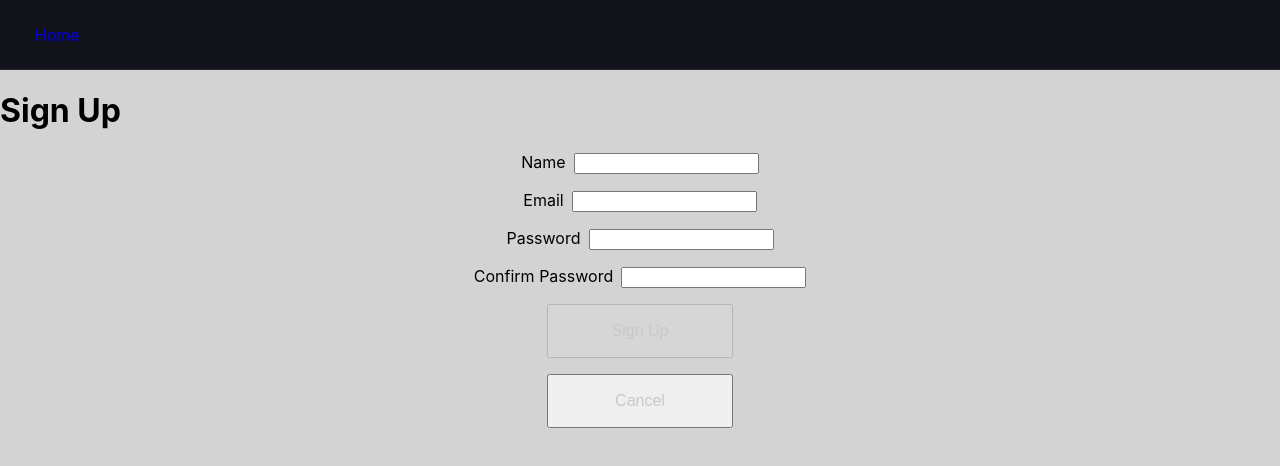
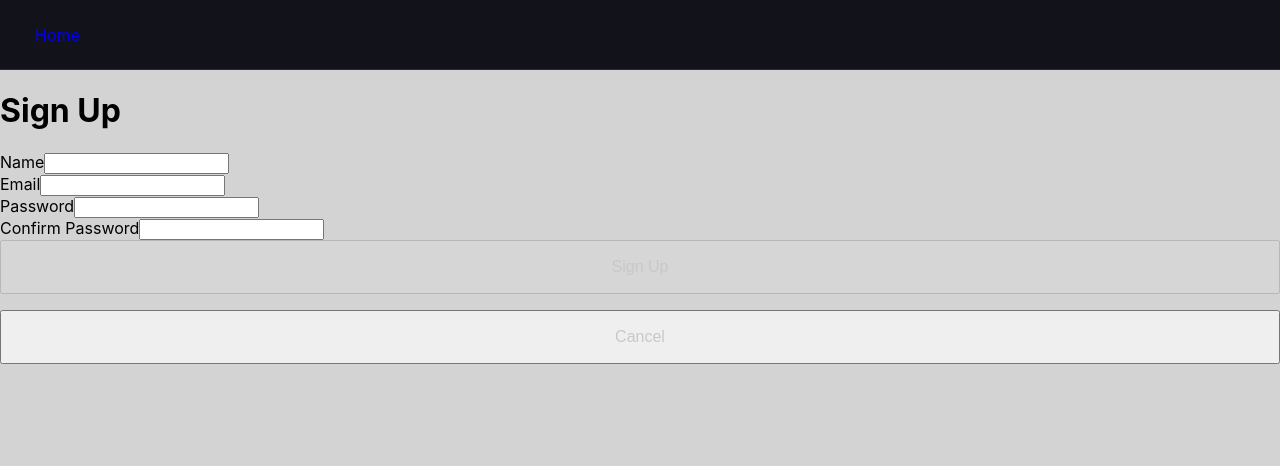
Before and after one commit to vzarate-94/NewHacks, a React (Create React App) app: page /signup in a window 1280 px wide. Shown: the top 466 px of the page. Built offline with nearby package versions, Linux system fonts and the light colour scheme.

Commit message:
move signup form to auth pages

```diff
--- a/src/App/App.css
+++ b/src/App/App.css
@@ -18,7 +18,7 @@
 .layout{
   display: flex;
   flex-direction: column;
-  width: 50%;
+  width: 60%;
   height: 90vh;
   overflow-y: scroll;
   position: relative;
@@ -38,7 +38,7 @@
   display: flex;
   flex-direction: column;
   align-items: center;
-  width: 30%;
+  width: 23%;
   min-height: 100vh;
   background: rgb(255, 237, 237);
   padding: 10px 10px 94px 10px;
--- a/src/components/Layout/Leaderboard/Leaderboard.jsx
+++ b/src/components/Layout/Leaderboard/Leaderboard.jsx
@@ -28,7 +28,7 @@ const Leaderboard = (props) => {
         <div className="leaderboard">
             <div className="user-list-container">
                 <div className="user-list-header">
-                    <h3>Top Users</h3>
+                    <h3>Categories</h3>
                 </div>
                 {userList?.map((user) => (
         <div className="leader-card" key={user._id}>
--- a/src/components/SignupForm/SignupForm.module.css
+++ /dev/null
@@ -1,14 +0,0 @@
-.container {
-  display: flex;
-  flex-flow: column;
-  align-items: center;
-}
-
-.label,
-.button {
-  margin-right: .5rem;
-}
-
-.inputContainer {
-  margin-bottom: 1rem;
-}
--- a/src/pages/Auth/Signup.jsx
+++ b/src/pages/Auth/Signup.jsx
@@ -1,5 +1,5 @@
 import React, { useState } from 'react'
-import SignupForm from '../../components/SignupForm/SignupForm'
+import SignupForm from '../Auth/SignupForm'
 import './Auth.css'
 
 const Signup = (props) => {
--- a/src/components/SignupForm/SignupForm.jsx
+++ b/src/pages/Auth/SignupForm.jsx
@@ -1,6 +1,6 @@
 import React, { useState, useEffect } from 'react'
 import { Link, useHistory } from 'react-router-dom'
-import styles from './SignupForm.module.css'
+import './Auth.css'
 import * as authService from '../../services/authService'
 
 const SignupForm = (props) => {
@@ -39,10 +39,10 @@ const SignupForm = (props) => {
     <form
       autoComplete="off"
       onSubmit={handleSubmit}
-      className={styles.container}
+      className='container'
     >
-      <div className={styles.inputContainer}>
-        <label htmlFor="name" className={styles.label}>
+      <div className='inputContainer'>
+        <label htmlFor="name" className='label'>
           Name
         </label>
         <input
@@ -54,8 +54,8 @@ const SignupForm = (props) => {
           onChange={handleChange}
         />
       </div>
-      <div className={styles.inputContainer}>
-        <label htmlFor="email-input" className={styles.label}>Email</label>
+      <div className='inputContainer'>
+        <label htmlFor="email-input" className='label'>Email</label>
         <input
           type="text"
           autoComplete="off"
@@ -65,8 +65,8 @@ const SignupForm = (props) => {
           onChange={handleChange}
         />
       </div>
-      <div className={styles.inputContainer}>
-        <label htmlFor="password-input" className={styles.label}>
+      <div className='inputContainer'>
+        <label htmlFor="password-input" className='label'>
           Password
         </label>
         <input
@@ -78,8 +78,8 @@ const SignupForm = (props) => {
           onChange={handleChange}
         />
       </div>
-      <div className={styles.inputContainer}>
-        <label htmlFor="confirm-input" className={styles.label}>
+      <div className='inputContainer'>
+        <label htmlFor="confirm-input" className='label'>
           Confirm Password
         </label>
         <input
@@ -91,8 +91,8 @@ const SignupForm = (props) => {
           onChange={handleChange}
         />
       </div>
-      <div className={styles.inputContainer}>
-        <button disabled={validForm} className={styles.button}>Sign Up</button>
+      <div className='inputContainer'>
+        <button disabled={validForm} className='button'>Sign Up</button>
         <Link to="/">
           <button>Cancel</button>
         </Link>
--- a/src/styles/Header.css
+++ b/src/styles/Header.css
@@ -1,6 +1,4 @@
 .hidden-container {
-  width: inherit;
-  position: fixed;
   background: rgb(255, 237, 237);
   padding: 10px 10px 0px 10px;
 }
```
